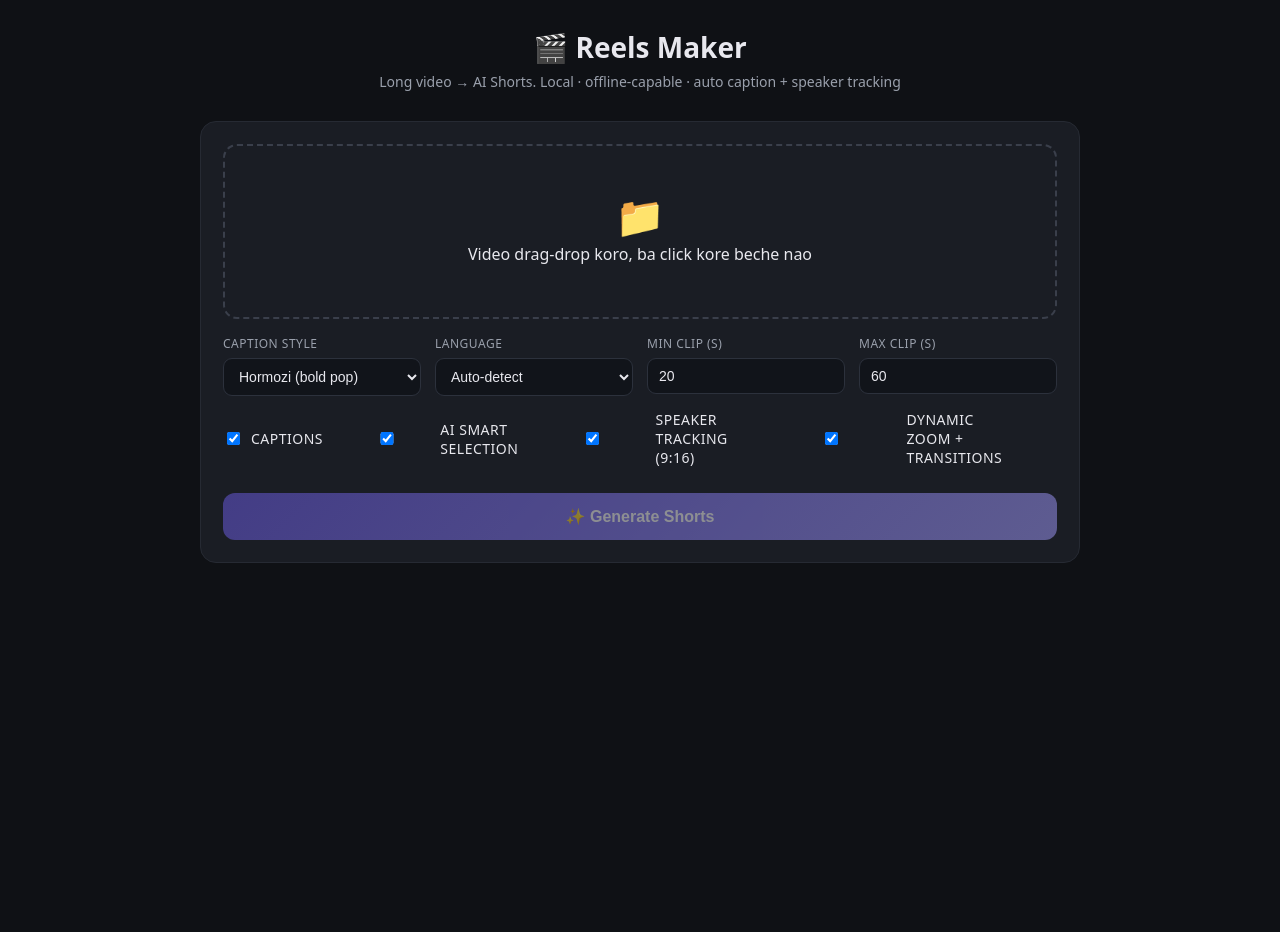
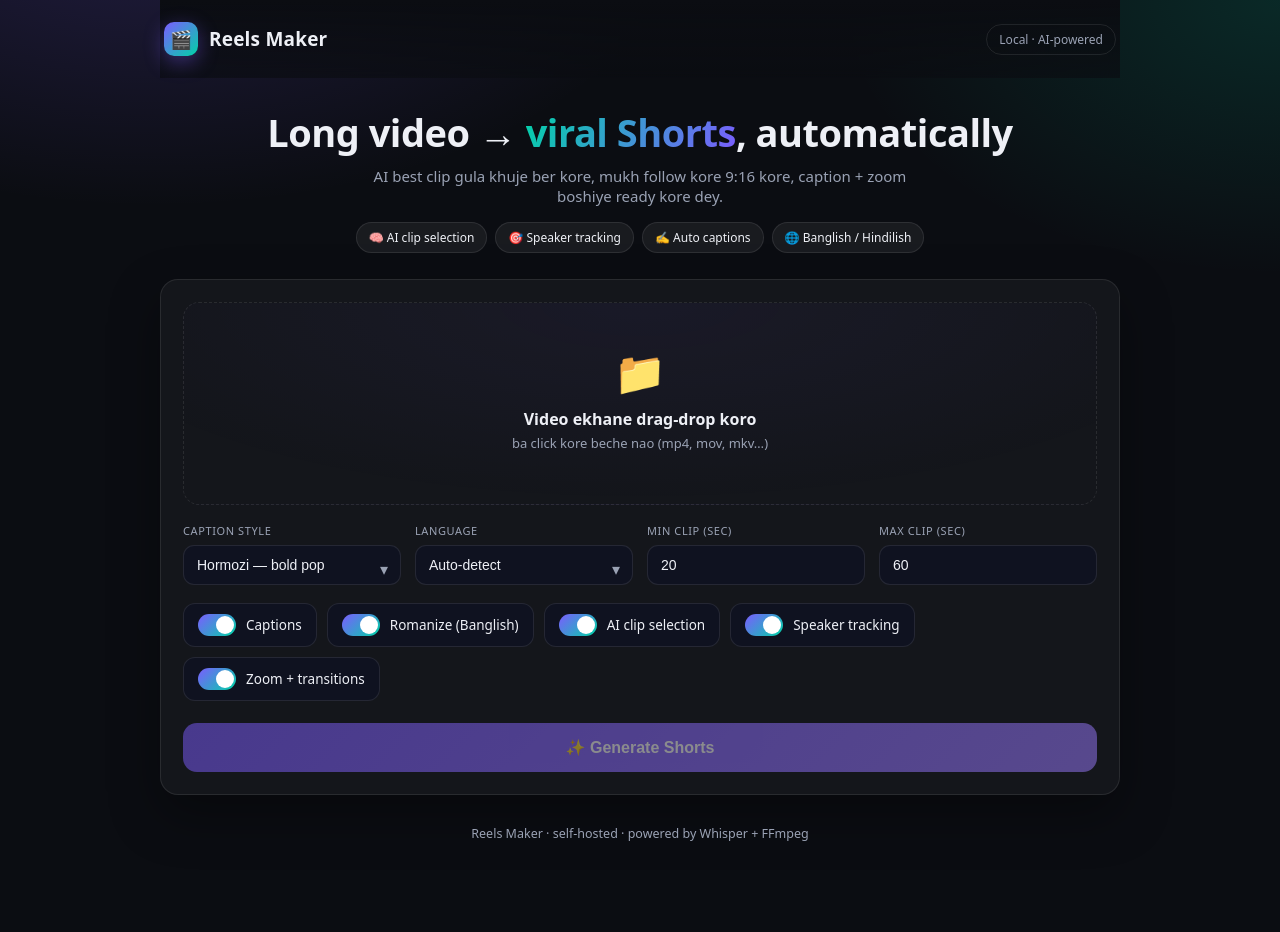
Before and after one commit to rahadalways/reels-maker, a Flask app: page / in a window 1280 px wide. Before the commit the page ends 563 px from the top, so only its background shows below. Run offline with Flask 3, Linux system fonts and the light colour scheme.

Commit message:
SaaS UI redesign + romanize captions (Banglish/Hindilish) + fix cv2 in container
- Web UI: full SaaS-style redesign (hero, dropzone, toggle switches, clip gallery)
- Captions: romanize non-Latin speech (Bangla->Banglish, Hindi->Hindilish) via
  unidecode — solves missing-font boxes, matches creator style. Toggle in UI/config.
- Fix "cv2 has no attribute CascadeClassifier" on server: pin
  opencv-python-headless==4.10.0.84 (numpy-2 ABI) + numpy<2.3.

Co-Authored-By: Claude Opus 4.8 <noreply@anthropic.com>

```diff
--- a/engine/config.yaml
+++ b/engine/config.yaml
@@ -32,6 +32,7 @@ ai:
 
 caption:
   enabled: true          # false = caption chara (sudhu crop/zoom)
+  romanize: true         # Bangla->Banglish, Hindi->Hindilish (Latin script; font issue solve)
   preset: hormozi        # hormozi | impact | neon | tiktok | clean | classic
   # niche null na korle preset er value override hoy:
   group_size: null       # ekbare koto word screen e dekhabe
--- a/engine/requirements.txt
+++ b/engine/requirements.txt
@@ -3,6 +3,7 @@ faster-whisper==1.0.3
 PyYAML==6.0.2
 requests>=2.31.0
 opencv-python>=4.8.0     # Phase 3: face detection / speaker tracking
+Unidecode>=1.3.8         # romanize caption (Bangla->Banglish, Hindi->Hindilish)
 Flask>=3.0.0             # Phase 5: local web UI
 
 # Local LLM backend (offline mode) — optional.
--- a/engine/web/app.py
+++ b/engine/web/app.py
@@ -62,6 +62,7 @@ def _apply_form(cfg, form):
     if form.get("preset"):
         cfg["caption"]["preset"] = form["preset"]
     cfg["caption"]["enabled"] = form.get("caption", "true") == "true"
+    cfg["caption"]["romanize"] = form.get("romanize", "true") == "true"
     lang = form.get("lang")
     cfg["transcribe"]["language"] = None if lang in (None, "", "auto") else lang
     if form.get("min_dur"):
--- a/engine/web/templates/index.html
+++ b/engine/web/templates/index.html
@@ -3,181 +3,227 @@
 <head>
 <meta charset="UTF-8">
 <meta name="viewport" content="width=device-width, initial-scale=1.0">
-<title>Reels Maker</title>
+<title>Reels Maker — AI Shorts</title>
 <style>
-  :root { --bg:#0f1115; --card:#1a1d24; --accent:#6c5ce7; --accent2:#a29bfe; --txt:#e8e8ee; --mut:#9aa0ac; --ok:#00d68f; }
-  * { box-sizing:border-box; }
-  body { margin:0; font-family:system-ui,Segoe UI,Roboto,sans-serif; background:var(--bg); color:var(--txt); }
-  header { padding:28px 20px 10px; text-align:center; }
-  header h1 { margin:0; font-size:28px; }
-  header p { color:var(--mut); margin:6px 0 0; font-size:14px; }
-  .wrap { max-width:920px; margin:0 auto; padding:20px; }
-  .card { background:var(--card); border-radius:16px; padding:22px; margin-bottom:20px; border:1px solid #262a33; }
-  #drop { border:2px dashed #3a3f4b; border-radius:14px; padding:42px 20px; text-align:center; cursor:pointer; transition:.2s; }
-  #drop.hover { border-color:var(--accent); background:#1f2230; }
-  #drop .big { font-size:40px; }
-  #drop .name { color:var(--accent2); margin-top:10px; font-weight:600; word-break:break-all; }
-  .grid { display:grid; grid-template-columns:repeat(auto-fit,minmax(170px,1fr)); gap:14px; margin-top:16px; }
-  label { font-size:12px; color:var(--mut); display:block; margin-bottom:6px; text-transform:uppercase; letter-spacing:.5px; }
-  select,input { width:100%; padding:9px 11px; background:#11141a; border:1px solid #2c313c; border-radius:9px; color:var(--txt); font-size:14px; }
-  .row { display:flex; gap:18px; align-items:center; margin-top:14px; flex-wrap:wrap; }
-  .toggle { display:flex; align-items:center; gap:8px; font-size:14px; color:var(--txt); }
-  button.go { margin-top:20px; width:100%; padding:14px; font-size:16px; font-weight:700; border:0; border-radius:12px;
-    background:linear-gradient(135deg,var(--accent),var(--accent2)); color:#fff; cursor:pointer; }
-  button.go:disabled { opacity:.5; cursor:not-allowed; }
-  .barwrap { height:12px; background:#11141a; border-radius:8px; overflow:hidden; margin:14px 0; }
-  .bar { height:100%; width:0; background:linear-gradient(90deg,var(--accent),var(--ok)); transition:width .4s; }
-  #log { font-family:ui-monospace,Consolas,monospace; font-size:12px; color:var(--mut); background:#0c0e12;
-    border-radius:10px; padding:12px; max-height:200px; overflow:auto; white-space:pre-wrap; }
-  .clip { background:#11141a; border-radius:12px; overflow:hidden; border:1px solid #262a33; }
-  .clip video { width:100%; display:block; background:#000; }
-  .clip .meta { padding:10px 12px; }
-  .clip .title { font-weight:600; font-size:14px; }
-  .clip .sub { color:var(--mut); font-size:12px; margin-top:4px; display:flex; justify-content:space-between; }
-  .clip a { color:var(--accent2); text-decoration:none; font-size:13px; }
-  .badge { background:var(--accent); color:#fff; border-radius:6px; padding:1px 7px; font-size:11px; }
-  .hidden { display:none; }
+  :root{
+    --bg:#0b0d12; --bg2:#0f1220; --card:rgba(255,255,255,.04); --card2:rgba(255,255,255,.06);
+    --stroke:rgba(255,255,255,.09); --txt:#eef0f6; --mut:#9aa2b4; --accent:#7c5cff; --accent2:#00d3a7;
+    --ok:#22d38b; --warn:#ffb020; --danger:#ff5c7a; --radius:18px;
+  }
+  *{box-sizing:border-box}
+  html,body{margin:0}
+  body{
+    font-family:ui-sans-serif,system-ui,"Segoe UI",Roboto,Arial,sans-serif; color:var(--txt);
+    background:
+      radial-gradient(900px 500px at 12% -10%,rgba(124,92,255,.20),transparent 60%),
+      radial-gradient(800px 500px at 100% 0%,rgba(0,211,167,.14),transparent 55%),
+      var(--bg);
+    min-height:100vh;
+  }
+  .wrap{max-width:1000px;margin:0 auto;padding:0 20px 80px}
+
+  /* header */
+  header{display:flex;align-items:center;justify-content:space-between;padding:22px 4px;position:sticky;top:0;
+    background:linear-gradient(var(--bg),rgba(11,13,18,.7));backdrop-filter:blur(8px);z-index:10}
+  .logo{display:flex;align-items:center;gap:11px;font-weight:800;font-size:19px;letter-spacing:.2px}
+  .logo .dot{width:34px;height:34px;border-radius:10px;display:grid;place-items:center;font-size:18px;
+    background:linear-gradient(135deg,var(--accent),var(--accent2));box-shadow:0 6px 20px rgba(124,92,255,.4)}
+  .pill{font-size:12px;color:var(--mut);border:1px solid var(--stroke);padding:6px 12px;border-radius:999px}
+
+  /* hero */
+  .hero{text-align:center;padding:34px 0 26px}
+  .hero h1{font-size:38px;line-height:1.1;margin:0 0 12px;font-weight:800;letter-spacing:-.5px}
+  .hero h1 .g{background:linear-gradient(120deg,var(--accent2),var(--accent));-webkit-background-clip:text;background-clip:text;color:transparent}
+  .hero p{color:var(--mut);font-size:15px;margin:0 auto;max-width:560px}
+  .chips{display:flex;gap:8px;justify-content:center;flex-wrap:wrap;margin-top:16px}
+  .chip{font-size:12px;color:var(--txt);background:var(--card2);border:1px solid var(--stroke);padding:6px 12px;border-radius:999px}
+
+  /* card */
+  .card{background:var(--card);border:1px solid var(--stroke);border-radius:var(--radius);padding:22px;margin-bottom:20px;
+    box-shadow:0 20px 50px rgba(0,0,0,.35)}
+  .card h3{margin:0 0 16px;font-size:15px;letter-spacing:.3px}
+
+  /* dropzone */
+  #drop{border:1.5px dashed var(--stroke);border-radius:16px;padding:40px 20px;text-align:center;cursor:pointer;
+    transition:.2s;background:radial-gradient(600px 200px at 50% 0%,rgba(124,92,255,.06),transparent)}
+  #drop:hover,#drop.hover{border-color:var(--accent);background:rgba(124,92,255,.08)}
+  #drop .ic{font-size:42px}
+  #drop .t{margin-top:8px;font-weight:600}
+  #drop .s{color:var(--mut);font-size:13px;margin-top:4px}
+  #drop .name{margin-top:12px;color:var(--accent2);font-weight:600;word-break:break-all}
+
+  /* settings */
+  .grid{display:grid;grid-template-columns:repeat(auto-fit,minmax(180px,1fr));gap:14px;margin-top:18px}
+  label.lbl{font-size:11px;color:var(--mut);text-transform:uppercase;letter-spacing:.6px;display:block;margin-bottom:7px}
+  .sel{position:relative}
+  select,input[type=number]{width:100%;padding:11px 13px;background:var(--bg2);border:1px solid var(--stroke);
+    border-radius:11px;color:var(--txt);font-size:14px;appearance:none;outline:none;transition:.15s}
+  select:focus,input:focus{border-color:var(--accent);box-shadow:0 0 0 3px rgba(124,92,255,.2)}
+  .sel::after{content:"▾";position:absolute;right:13px;top:50%;transform:translateY(-30%);color:var(--mut);pointer-events:none}
+
+  /* toggles */
+  .toggles{display:flex;flex-wrap:wrap;gap:10px;margin-top:18px}
+  .tg{display:flex;align-items:center;gap:10px;background:var(--bg2);border:1px solid var(--stroke);
+    padding:10px 14px;border-radius:12px;cursor:pointer;user-select:none;font-size:13.5px}
+  .tg input{display:none}
+  .sw{width:38px;height:22px;border-radius:999px;background:#2a2f3e;position:relative;transition:.2s;flex:none}
+  .sw::after{content:"";position:absolute;top:2px;left:2px;width:18px;height:18px;border-radius:50%;background:#fff;transition:.2s}
+  .tg input:checked + .sw{background:linear-gradient(135deg,var(--accent),var(--accent2))}
+  .tg input:checked + .sw::after{transform:translateX(16px)}
+
+  /* button */
+  .go{margin-top:22px;width:100%;padding:15px;font-size:16px;font-weight:700;border:0;border-radius:14px;color:#fff;
+    cursor:pointer;background:linear-gradient(135deg,var(--accent),#9b7bff);box-shadow:0 12px 30px rgba(124,92,255,.4);transition:.15s}
+  .go:hover{transform:translateY(-1px);box-shadow:0 16px 38px rgba(124,92,255,.5)}
+  .go:disabled{opacity:.5;cursor:not-allowed;transform:none;box-shadow:none}
+
+  /* progress */
+  .barwrap{height:10px;background:var(--bg2);border-radius:999px;overflow:hidden;margin-bottom:14px}
+  .bar{height:100%;width:0;border-radius:999px;background:linear-gradient(90deg,var(--accent),var(--accent2));
+    transition:width .5s ease;box-shadow:0 0 14px rgba(0,211,167,.5)}
+  #log{font-family:ui-monospace,"Cascadia Code",Consolas,monospace;font-size:12.5px;color:#b9c0d4;background:#080a0f;
+    border:1px solid var(--stroke);border-radius:12px;padding:14px;max-height:220px;overflow:auto;white-space:pre-wrap;line-height:1.55}
+
+  /* results */
+  .rgrid{display:grid;grid-template-columns:repeat(auto-fill,minmax(200px,1fr));gap:16px}
+  .clip{background:var(--bg2);border:1px solid var(--stroke);border-radius:14px;overflow:hidden;transition:.15s}
+  .clip:hover{transform:translateY(-3px);border-color:var(--accent)}
+  .clip video{width:100%;display:block;background:#000;aspect-ratio:9/16;object-fit:cover}
+  .clip .m{padding:12px}
+  .clip .ti{font-weight:600;font-size:13.5px;line-height:1.35;min-height:36px}
+  .clip .row2{display:flex;align-items:center;justify-content:space-between;margin-top:9px}
+  .badge{font-size:11px;font-weight:700;color:#08110d;background:linear-gradient(135deg,var(--accent2),#66ffd8);
+    padding:2px 9px;border-radius:999px}
+  .dl{color:var(--accent2);text-decoration:none;font-size:13px;font-weight:600}
+  .foot{text-align:center;color:var(--mut);font-size:12.5px;padding:10px}
+  .hidden{display:none}
+  @media(max-width:560px){.hero h1{font-size:29px}}
 </style>
 </head>
 <body>
+<div class="wrap">
   <header>
-  <h1>🎬 Reels Maker</h1>
-  <p>Long video → AI Shorts. Local · offline-capable · auto caption + speaker tracking</p>
+    <div class="logo"><span class="dot">🎬</span> Reels Maker</div>
+    <span class="pill">Local · AI-powered</span>
   </header>
 
-<div class="wrap">
+  <section class="hero">
+    <h1>Long video → <span class="g">viral Shorts</span>, automatically</h1>
+    <p>AI best clip gula khuje ber kore, mukh follow kore 9:16 kore, caption + zoom boshiye ready kore dey.</p>
+    <div class="chips">
+      <span class="chip">🧠 AI clip selection</span>
+      <span class="chip">🎯 Speaker tracking</span>
+      <span class="chip">✍️ Auto captions</span>
+      <span class="chip">🌐 Banglish / Hindilish</span>
+    </div>
+  </section>
+
   <div class="card">
     <div id="drop">
-      <div class="big">📁</div>
-      <div>Video drag-drop koro, ba click kore beche nao</div>
+      <div class="ic">📁</div>
+      <div class="t">Video ekhane drag-drop koro</div>
+      <div class="s">ba click kore beche nao (mp4, mov, mkv…)</div>
       <div class="name" id="fname"></div>
       <input type="file" id="file" accept="video/*" class="hidden">
     </div>
 
     <div class="grid">
-      <div>
-        <label>Caption Style</label>
-        <select id="preset">
-          <option value="hormozi">Hormozi (bold pop)</option>
-          <option value="impact">Impact (red pop)</option>
-          <option value="neon">Neon (cyan)</option>
-          <option value="tiktok">TikTok (green)</option>
-          <option value="clean">Clean</option>
+      <div><label class="lbl">Caption Style</label><div class="sel"><select id="preset">
+        <option value="hormozi">Hormozi — bold pop</option>
+        <option value="impact">Impact — red pop</option>
+        <option value="neon">Neon — cyan</option>
+        <option value="tiktok">TikTok — green</option>
+        <option value="clean">Clean — minimal</option>
         <option value="classic">Classic</option>
-        </select>
-      </div>
-      <div>
-        <label>Language</label>
-        <select id="lang">
+      </select></div></div>
+      <div><label class="lbl">Language</label><div class="sel"><select id="lang">
         <option value="auto">Auto-detect</option>
         <option value="en">English</option>
         <option value="bn">Bangla</option>
-        </select>
-      </div>
-      <div>
-        <label>Min clip (s)</label>
-        <input type="number" id="min_dur" value="20" min="5" max="120">
-      </div>
-      <div>
-        <label>Max clip (s)</label>
-        <input type="number" id="max_dur" value="60" min="10" max="180">
-      </div>
+        <option value="hi">Hindi</option>
+      </select></div></div>
+      <div><label class="lbl">Min clip (sec)</label><input type="number" id="min_dur" value="20" min="5" max="120"></div>
+      <div><label class="lbl">Max clip (sec)</label><input type="number" id="max_dur" value="60" min="10" max="180"></div>
     </div>
 
-    <div class="row">
-      <label class="toggle"><input type="checkbox" id="caption" checked> Captions</label>
-      <label class="toggle"><input type="checkbox" id="ai" checked> AI smart selection</label>
-      <label class="toggle"><input type="checkbox" id="track" checked> Speaker tracking (9:16)</label>
-      <label class="toggle"><input type="checkbox" id="zoom" checked> Dynamic zoom + transitions</label>
+    <div class="toggles">
+      <label class="tg"><input type="checkbox" id="caption" checked><span class="sw"></span>Captions</label>
+      <label class="tg"><input type="checkbox" id="romanize" checked><span class="sw"></span>Romanize (Banglish)</label>
+      <label class="tg"><input type="checkbox" id="ai" checked><span class="sw"></span>AI clip selection</label>
+      <label class="tg"><input type="checkbox" id="track" checked><span class="sw"></span>Speaker tracking</label>
+      <label class="tg"><input type="checkbox" id="zoom" checked><span class="sw"></span>Zoom + transitions</label>
     </div>
 
     <button class="go" id="go" disabled>✨ Generate Shorts</button>
   </div>
 
   <div class="card hidden" id="progcard">
+    <h3>⏳ Processing…</h3>
     <div class="barwrap"><div class="bar" id="bar"></div></div>
     <div id="log"></div>
   </div>
 
   <div class="card hidden" id="resultcard">
-    <h3 style="margin-top:0">✅ Ready Shorts</h3>
-    <div class="grid" id="clips"></div>
+    <h3>✅ Ready Shorts</h3>
+    <div class="rgrid" id="clips"></div>
   </div>
+
+  <div class="foot">Reels Maker · self-hosted · powered by Whisper + FFmpeg</div>
 </div>
 
 <script>
-const $ = id => document.getElementById(id);
-let chosenFile = null, poll = null;
+const $=id=>document.getElementById(id);
+let chosenFile=null, poll=null;
+const drop=$('drop'), fileInput=$('file');
+drop.onclick=()=>fileInput.click();
+drop.ondragover=e=>{e.preventDefault();drop.classList.add('hover')};
+drop.ondragleave=()=>drop.classList.remove('hover');
+drop.ondrop=e=>{e.preventDefault();drop.classList.remove('hover');setFile(e.dataTransfer.files[0])};
+fileInput.onchange=()=>setFile(fileInput.files[0]);
+function setFile(f){ if(!f)return; chosenFile=f;
+  $('fname').textContent='✓ '+f.name+'  ('+(f.size/1048576).toFixed(1)+' MB)'; $('go').disabled=false; }
 
-const drop = $('drop'), fileInput = $('file');
-drop.onclick = () => fileInput.click();
-drop.ondragover = e => { e.preventDefault(); drop.classList.add('hover'); };
-drop.ondragleave = () => drop.classList.remove('hover');
-drop.ondrop = e => { e.preventDefault(); drop.classList.remove('hover'); setFile(e.dataTransfer.files[0]); };
-fileInput.onchange = () => setFile(fileInput.files[0]);
-
-function setFile(f) {
-  if (!f) return;
-  chosenFile = f;
-  $('fname').textContent = f.name + '  (' + (f.size/1048576).toFixed(1) + ' MB)';
-  $('go').disabled = false;
-}
-
-$('go').onclick = async () => {
-  if (!chosenFile) return;
-  $('go').disabled = true;
-  $('progcard').classList.remove('hidden');
-  $('resultcard').classList.add('hidden');
-  $('clips').innerHTML = ''; $('log').textContent = ''; $('bar').style.width = '0%';
-
-  const fd = new FormData();
-  fd.append('video', chosenFile);
-  fd.append('preset', $('preset').value);
-  fd.append('lang', $('lang').value);
-  fd.append('min_dur', $('min_dur').value);
-  fd.append('max_dur', $('max_dur').value);
-  fd.append('caption', $('caption').checked ? 'true' : 'false');
-  fd.append('ai', $('ai').checked ? 'true' : 'false');
-  fd.append('track', $('track').checked ? 'true' : 'false');
-  fd.append('zoom', $('zoom').checked ? 'true' : 'false');
-
-  const res = await fetch('/api/generate', { method:'POST', body:fd });
-  const data = await res.json();
-  if (data.error) { alert(data.error); $('go').disabled = false; return; }
+$('go').onclick=async()=>{
+  if(!chosenFile)return;
+  $('go').disabled=true;
+  $('progcard').classList.remove('hidden'); $('resultcard').classList.add('hidden');
+  $('clips').innerHTML=''; $('log').textContent=''; $('bar').style.width='0%';
+  $('progcard').scrollIntoView({behavior:'smooth'});
+  const fd=new FormData();
+  fd.append('video',chosenFile);
+  ['preset','lang','min_dur','max_dur'].forEach(k=>fd.append(k,$(k).value));
+  ['caption','romanize','ai','track','zoom'].forEach(k=>fd.append(k,$(k).checked?'true':'false'));
+  let data;
+  try{ const r=await fetch('/api/generate',{method:'POST',body:fd}); data=await r.json(); }
+  catch(e){ alert('Upload fail: '+e); $('go').disabled=false; return; }
+  if(data.error){ alert(data.error); $('go').disabled=false; return; }
   pollStatus(data.job_id);
 };
 
-function pollStatus(jobId) {
+function pollStatus(id){
   clearInterval(poll);
-  poll = setInterval(async () => {
-    const r = await fetch('/api/status/' + jobId);
-    const j = await r.json();
-    $('bar').style.width = (j.pct || 0) + '%';
-    $('log').textContent = (j.log || []).join('\n');
-    $('log').scrollTop = $('log').scrollHeight;
-    if (j.state === 'done') { clearInterval(poll); showClips(j.clips); $('go').disabled = false; }
-    else if (j.state === 'error') { clearInterval(poll); $('go').disabled = false; }
-  }, 1000);
+  poll=setInterval(async()=>{
+    let j; try{ j=await(await fetch('/api/status/'+id)).json(); }catch(e){ return; }
+    $('bar').style.width=(j.pct||0)+'%';
+    $('log').textContent=(j.log||[]).join('\n'); $('log').scrollTop=$('log').scrollHeight;
+    if(j.state==='done'){ clearInterval(poll); showClips(j.clips); $('go').disabled=false; }
+    else if(j.state==='error'){ clearInterval(poll); $('go').disabled=false; }
+  },1000);
 }
 
-function showClips(clips) {
+function showClips(clips){
   $('resultcard').classList.remove('hidden');
-  const box = $('clips'); box.innerHTML = '';
-  clips.forEach(c => {
-    const dur = Math.round((c.end - c.start));
-    const el = document.createElement('div');
-    el.className = 'clip';
-    el.innerHTML = `
-      <video src="${c.url}" controls preload="metadata"></video>
-      <div class="meta">
-        <div class="title">${c.title || ('Clip ' + c.index)}</div>
-        <div class="sub">
-          <span>${c.score != null ? '⭐ ' + c.score : ''} · ${dur}s</span>
-          <a href="${c.url}" download>⬇ Download</a>
-        </div>
-      </div>`;
+  const box=$('clips'); box.innerHTML='';
+  (clips||[]).forEach(c=>{
+    const dur=Math.round(c.end-c.start);
+    const el=document.createElement('div'); el.className='clip';
+    el.innerHTML=`<video src="${c.url}" controls preload="metadata"></video>
+      <div class="m"><div class="ti">${c.title||('Clip '+c.index)}</div>
+      <div class="row2"><span>${c.score!=null?'<span class="badge">⭐ '+c.score+'</span>':''} · ${dur}s</span>
+      <a class="dl" href="${c.url}" download>⬇ Download</a></div></div>`;
     box.appendChild(el);
   });
+  $('resultcard').scrollIntoView({behavior:'smooth'});
 }
 </script>
 </body>
--- a/requirements-server.txt
+++ b/requirements-server.txt
@@ -2,6 +2,8 @@
 faster-whisper==1.0.3
 PyYAML==6.0.2
 requests>=2.31.0
-opencv-python-headless>=4.8.0
+opencv-python-headless==4.10.0.84   # pinned: numpy-2 compatible (CascadeClassifier bug fix)
+numpy<2.3
+Unidecode>=1.3.8                     # Bangla/Hindi -> Latin caption (romanize)
 Flask>=3.0.0
 gunicorn>=21.0.0
```
Also changed, not shown: engine/steps/caption.py (+10 -0 lines). Lines whose indentation alone changed are shown as unchanged.
